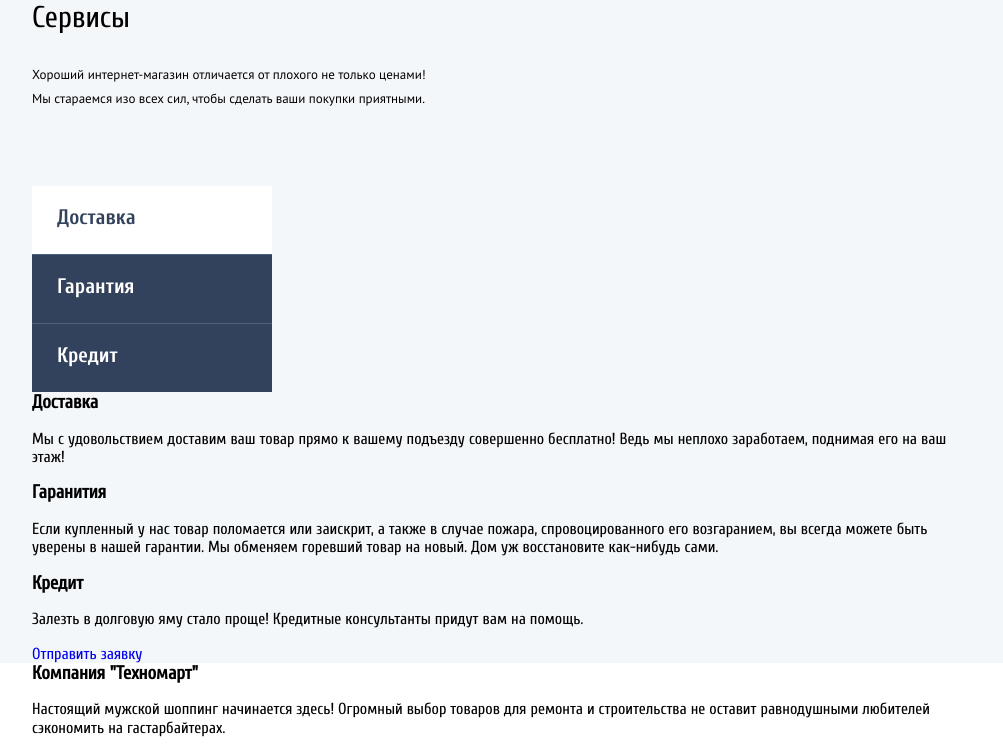
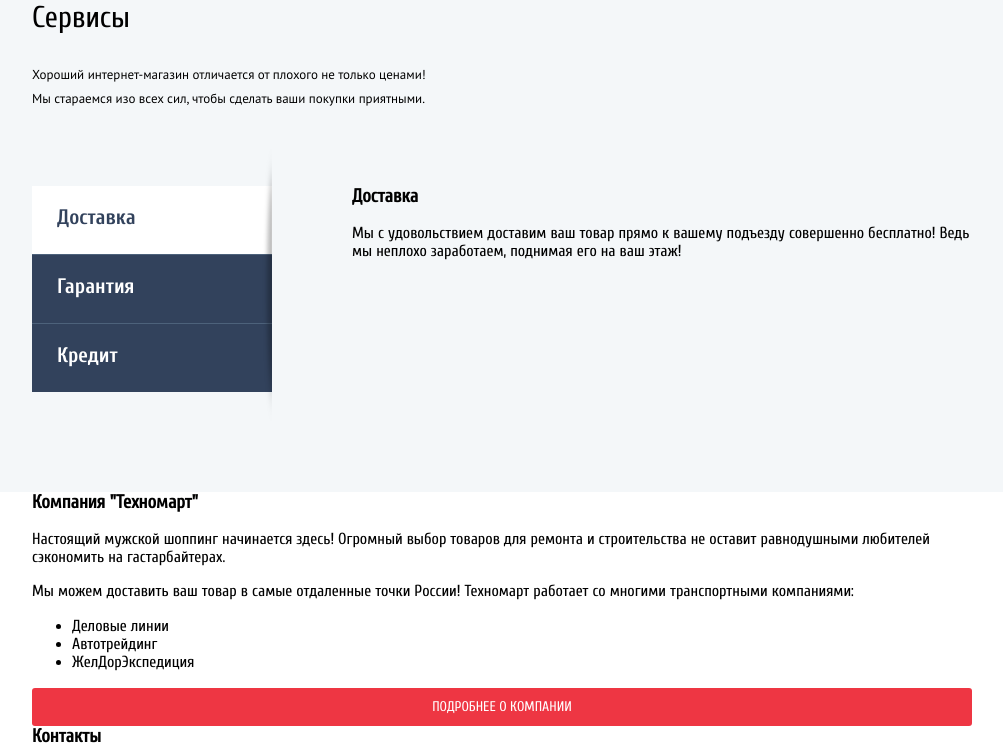
Before and after one commit to DeViS1303/technomartdev, a website: page prod/index.map.html in a window 1280 px wide. Shown: the part 1862-2612 px from the top of the page, without its empty margins (138-1141 px from the left). Drawn offline with Linux system fonts and the light colour scheme.

Commit message:
Выровнял сервисы и добавил тень на меню

```diff
--- a/prod/index.map.html
+++ b/prod/index.map.html
@@ -227,7 +227,7 @@
                 <h2 class="services__title">Сервисы</h2>
                 <p class="services__tagline">Хороший интернет-магазин отличается от плохого не только ценами!<br>
                                             Мы стараемся изо всех сил, чтобы сделать ваши покупки приятными.</p>
-                <div class="_flexbox">
+                <div class="flex-wrap">
                     <ul class="services__list">
                         <li class="services__item services__item--active">Доставка</li>
                         <li class="services__item">Гарантия</li>
@@ -240,7 +240,7 @@
                                                             Ведь мы неплохо заработаем,
                                                             поднимая его на ваш этаж! </p>
                         </div>
-                        <div class="services__guarantee">
+                        <div class="services__guarantee _visually-hidden">
                             <h3 class="services__service-name">Гаранития</h3>
                             <p class="services__description">Если купленный у нас товар поломается или заискрит,
                                                             а также в случае пожара, спровоцированного его возгаранием,
@@ -248,7 +248,7 @@
                                                             горевший товар на новый.
                                                             Дом уж восстановите как-нибудь сами.</p>
                         </div>
-                        <div class="services__credit">
+                        <div class="services__credit _visually-hidden">
                             <h3 class="services__service-name">Кредит</h3>
                             <p class="services__description">Залезть в долговую яму стало проще!
                                                             Кредитные консультанты придут вам на помощь.</p>
--- a/prod/styles/style.map.css
+++ b/prod/styles/style.map.css
@@ -1276,12 +1276,39 @@ h6
     margin-bottom: 75px;
 }
 
+.flex-wrap
+{
+    display: -webkit-box;
+    display: -ms-flexbox;
+    display: flex;
+}
+
 .services__list
 {
+    position: relative;
+
     margin: 0;
+    margin-right: 80px;
+    margin-bottom: 100px;
     padding: 0;
 
     list-style-type: none;
+}
+.services__list::before
+{
+    position: absolute;
+    top: -37px;
+    right: 0;
+
+    display: block;
+
+    width: 10px;
+    height: 279px;
+
+    content: '';
+
+    background-image: url('../img/services_shodow-line.png');
+    background-repeat: no-repeat;
 }
 
 .services__item
```
Also changed, not shown: prod/index.html (+1 -1 lines), prod/img/services_shodow-line.png (added), prod/styles/style.css.
